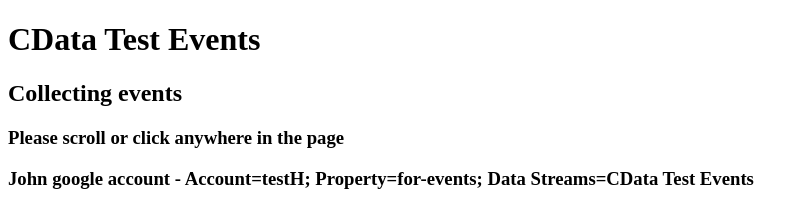
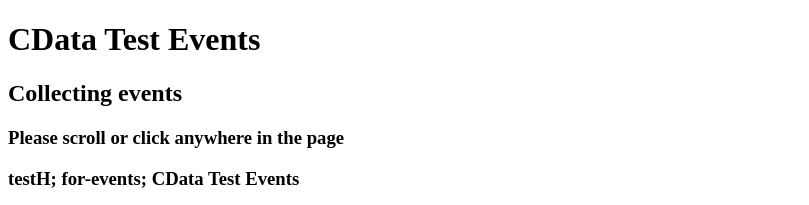
Before and after one commit to cdataH/cdataH.test.io, a plain HTML site: page index.html in a window 1280 px wide. Shown: the top 205 px of the page, without its empty margins (0-809 px from the left). Drawn offline with Linux system fonts and the light colour scheme.

Commit message:
Update index.html

```diff
--- a/index.html
+++ b/index.html
@@ -19,7 +19,7 @@
 <h1>CData Test Events</h1>
 <h2>Collecting events </h2>
 <h3> Please scroll or click anywhere in the page</p>
-<p>John google account - Account=testH; Property=for-events; Data Streams=CData Test Events</p>
+<p>testH; for-events; CData Test Events</p>
 <iframe width="560" height="315" src="https://www.youtube.com/watch?v=e_NDRQJovHA" title="YouTube video player" frameborder="0" allow="accelerometer; autoplay; clipboard-write; encrypted-media; gyroscope; picture-in-picture" allowfullscreen></iframe>
 <p>-<a href="https://www.cdata.com/" target="_blank">CData Main Page</a></p>
 </body>
```
